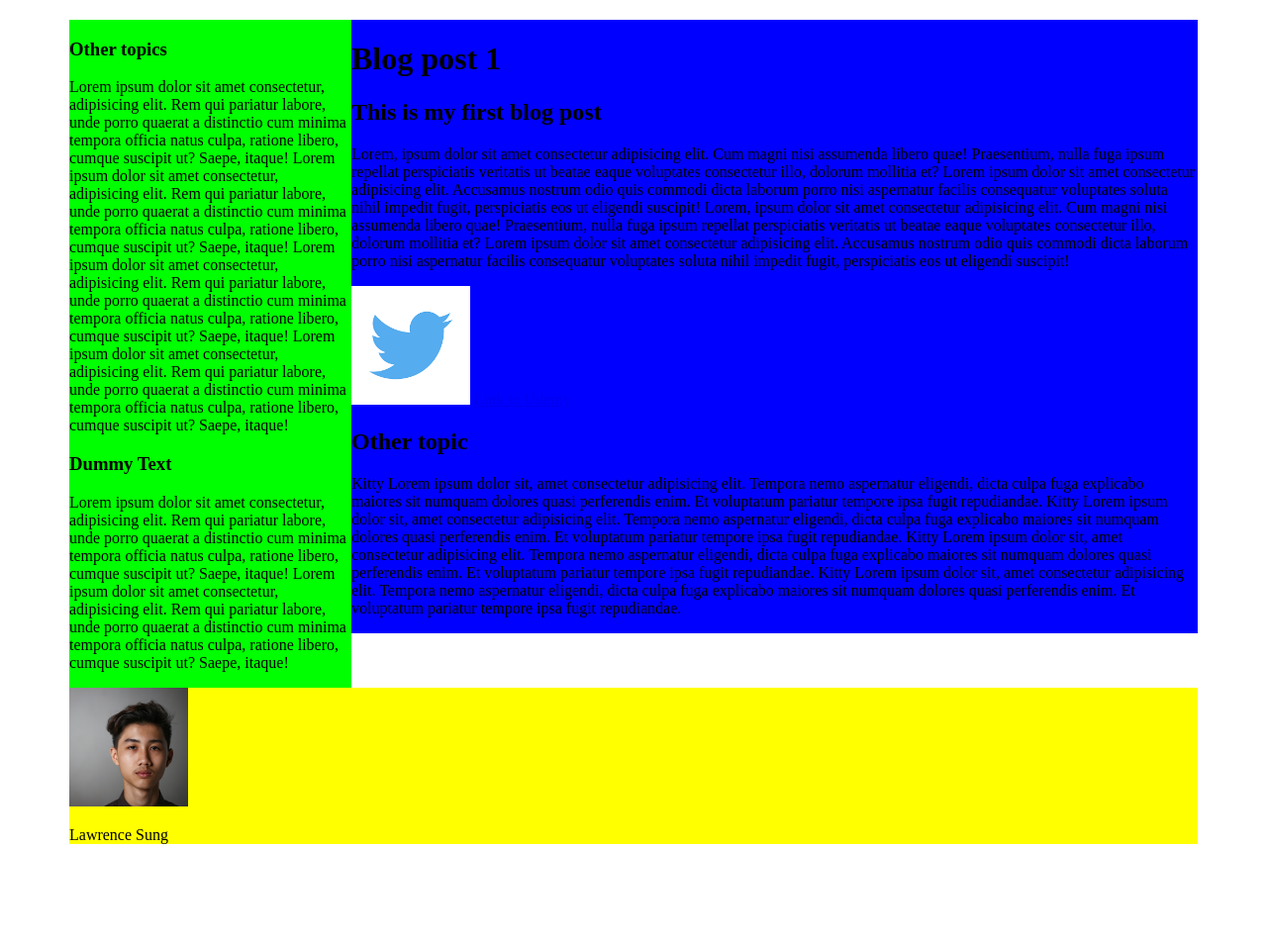
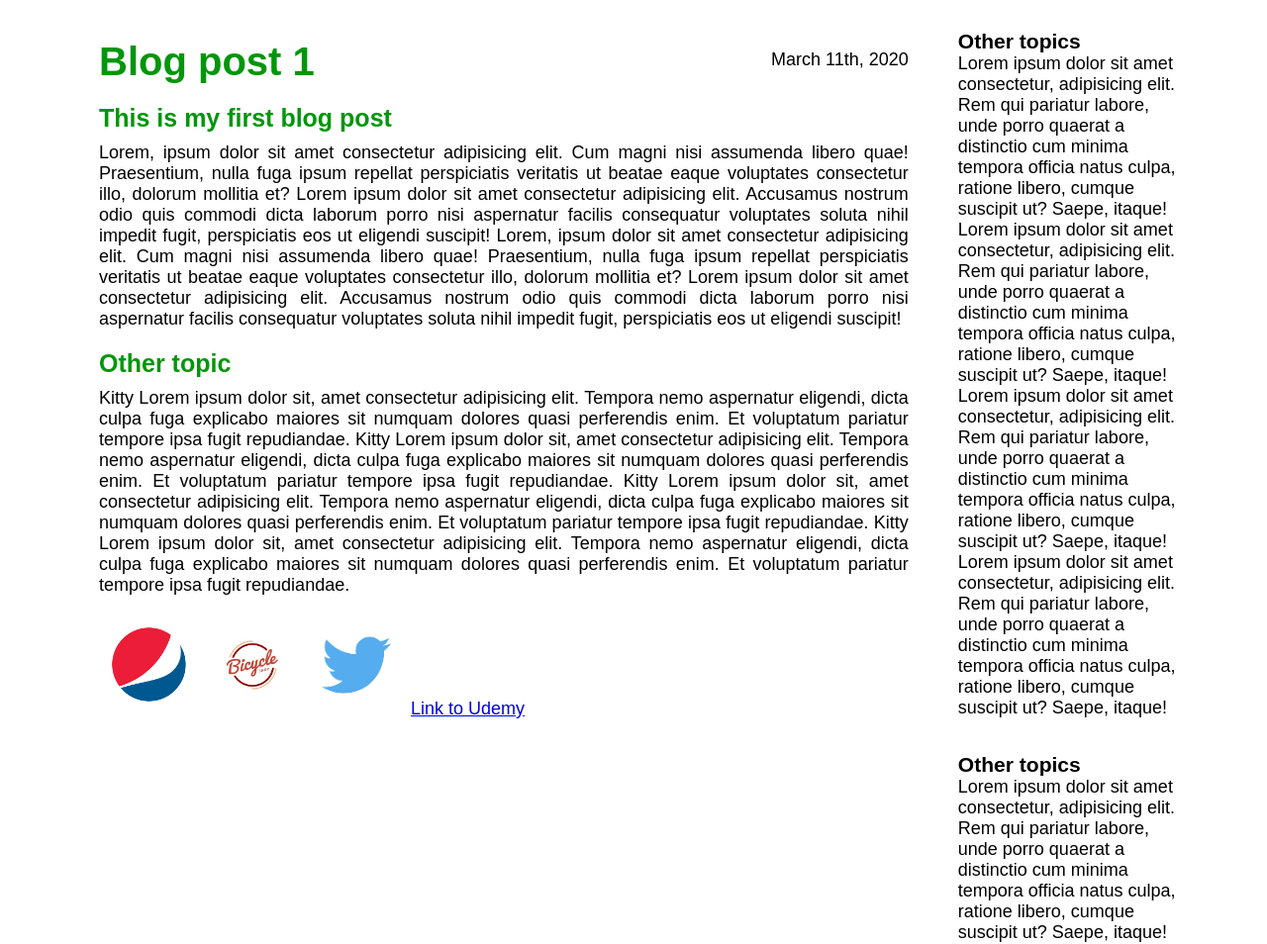
Before and after one commit to julesep3/MyProject, a plain HTML site: page index.html in a window 1280 px wide. Shown: the top 954 px of the page at 99% size. Before the commit the page ends 869 px from the top, so only its background shows below. Drawn offline with Linux system fonts and the light colour scheme.

Commit message:
css changes

```diff
--- a/index.html
+++ b/index.html
@@ -10,6 +10,7 @@
     <div class="container">
       <div class="blog-post">
         <h1>Blog post 1</h1>
+        <p class="date">March 11th, 2020</p>
         <h2>This is my first blog post</h2>
         <p class="main-text">
           Lorem, ipsum dolor sit amet consectetur adipisicing elit. Cum magni
@@ -28,9 +29,6 @@
           perspiciatis eos ut eligendi suscipit!
         </p>
 
-        <img src="twitter.png" alt="Twitter logo" />
-        <a href="http://www.udemy.com" target="_blank">Link to Udemy</a>
-
         <h2>Other topic</h2>
         <p class="main-text">
           Kitty Lorem ipsum dolor sit, amet consectetur adipisicing elit.
@@ -48,39 +46,75 @@
           explicabo maiores sit numquam dolores quasi perferendis enim. Et
           voluptatum pariatur tempore ipsa fugit repudiandae.
         </p>
+        <img src="pepsi.png" alt="Pepsi logo">
+        <img src="bike.jpg" alt="Bike shop logo">
+        <img src="twitter.png" alt="Twitter logo" />
+        <a href="http://www.udemy.com" target="_blank">Link to Udemy</a>
       </div>
 
       <div class="other-posts">
+        <div class="other">
           <h3>Other topics</h3>
           <p>
             Lorem ipsum dolor sit amet consectetur, adipisicing elit. Rem qui
             pariatur labore, unde porro quaerat a distinctio cum minima tempora
             officia natus culpa, ratione libero, cumque suscipit ut? Saepe,
-          itaque! Lorem ipsum dolor sit amet consectetur, adipisicing elit. Rem qui
+            itaque! Lorem ipsum dolor sit amet consectetur, adipisicing elit.
+            Rem qui pariatur labore, unde porro quaerat a distinctio cum minima
+            tempora officia natus culpa, ratione libero, cumque suscipit ut?
+            Saepe, itaque! Lorem ipsum dolor sit amet consectetur, adipisicing
+            elit. Rem qui pariatur labore, unde porro quaerat a distinctio cum
+            minima tempora officia natus culpa, ratione libero, cumque suscipit
+            ut? Saepe, itaque! Lorem ipsum dolor sit amet consectetur,
+            adipisicing elit. Rem qui pariatur labore, unde porro quaerat a
+            distinctio cum minima tempora officia natus culpa, ratione libero,
+            cumque suscipit ut? Saepe, itaque!
+          </p>
+        </div>
+
+        <div class="other">
+          <h3>Other topics</h3>
+          <p>
+            Lorem ipsum dolor sit amet consectetur, adipisicing elit. Rem qui
             pariatur labore, unde porro quaerat a distinctio cum minima tempora
             officia natus culpa, ratione libero, cumque suscipit ut? Saepe,
-          itaque! Lorem ipsum dolor sit amet consectetur, adipisicing elit. Rem qui
+            itaque! Lorem ipsum dolor sit amet consectetur, adipisicing elit.
+            Rem qui pariatur labore, unde porro quaerat a distinctio cum minima
+            tempora officia natus culpa, ratione libero, cumque suscipit ut?
+            Saepe, itaque! Lorem ipsum dolor sit amet consectetur, adipisicing
+            elit. Rem qui pariatur labore, unde porro quaerat a distinctio cum
+            minima tempora officia natus culpa, ratione libero, cumque suscipit
+            ut? Saepe, itaque! Lorem ipsum dolor sit amet consectetur,
+            adipisicing elit. Rem qui pariatur labore, unde porro quaerat a
+            distinctio cum minima tempora officia natus culpa, ratione libero,
+            cumque suscipit ut? Saepe, itaque!
+          </p>
+        </div>
+
+        <div class="other">
+          <h3>Other topics</h3>
+          <p>
+            Lorem ipsum dolor sit amet consectetur, adipisicing elit. Rem qui
             pariatur labore, unde porro quaerat a distinctio cum minima tempora
             officia natus culpa, ratione libero, cumque suscipit ut? Saepe,
-          itaque! Lorem ipsum dolor sit amet consectetur, adipisicing elit. Rem qui
-          pariatur labore, unde porro quaerat a distinctio cum minima tempora
-          officia natus culpa, ratione libero, cumque suscipit ut? Saepe,
-          itaque!
+            itaque! Lorem ipsum dolor sit amet consectetur, adipisicing elit.
+            Rem qui pariatur labore, unde porro quaerat a distinctio cum minima
+            tempora officia natus culpa, ratione libero, cumque suscipit ut?
+            Saepe, itaque! Lorem ipsum dolor sit amet consectetur, adipisicing
+            elit. Rem qui pariatur labore, unde porro quaerat a distinctio cum
+            minima tempora officia natus culpa, ratione libero, cumque suscipit
+            ut? Saepe, itaque! Lorem ipsum dolor sit amet consectetur,
+            adipisicing elit. Rem qui pariatur labore, unde porro quaerat a
+            distinctio cum minima tempora officia natus culpa, ratione libero,
+            cumque suscipit ut? Saepe, itaque!
           </p>
-        <h3>Dummy Text</h3>
-        <p>Lorem ipsum dolor sit amet consectetur, adipisicing elit. Rem qui
-          pariatur labore, unde porro quaerat a distinctio cum minima tempora
-          officia natus culpa, ratione libero, cumque suscipit ut? Saepe,
-          itaque! Lorem ipsum dolor sit amet consectetur, adipisicing elit. Rem qui
-          pariatur labore, unde porro quaerat a distinctio cum minima tempora
-          officia natus culpa, ratione libero, cumque suscipit ut? Saepe,
-          itaque!</p>
+        </div>
       </div>
 
       <div class="clearfix"></div>
 
       <div class="author">
-        <img src="portrait.jpg" class="center" />
+        <img src="portrait.jpg" alt="Author photo" />
         <p class="author-text">Lawrence Sung</p>
       </div>
     </div>
--- a/styles.css
+++ b/styles.css
@@ -1,5 +1,44 @@
-img {
+* {
+	margin: 0;
+	padding: 0;
+	box-sizing: border-box;
+}
+
+body {
+	font-family: Arial, Helvetica, sans-serif;
+	font-size: 18px;
+}
+
+h1, h2 {
+	color: #00960b;
+}
+
+h1 {
+	font-size: 40px;
+	margin-bottom: 20px;
+}
+
+h2 {
+	font-size: 25px;
+	margin-bottom: 10px;
+}
+
+.author img {
 	width: 120px;
+	border-radius: 30%;
+	float: left;
+	margin-bottom: 20px;
+}
+
+.main-text {
+	text-align: justify;
+	margin-bottom: 20px;
+}
+
+.author-text {
+	font-size: 22px;
+	float: left;
+	margin: 45px auto 10px 20px;
 }
 
 .clearfix:after {
@@ -8,23 +47,39 @@ img {
 	clear: both;
 }
 
+.other {
+	margin-bottom: 35px;
+}
+
 .container {
 	width: 1140px;
-	margin: 20px auto 0 auto;
+	margin: 20px auto 10px auto;
 }
 
 .blog-post {
-	background-color: #0000ff;
-	width: 75%;
-	float: right;
+	width: 77%;
+	float: left;
+	padding: 20px 30px 20px 30px;
+	position: relative;
+}
+.blog-post img {
+	width: 100px;
 }
 
 .other-posts {
-	background-color: #00ff00;
-	width: 25%;
-	float: right;
+	width: 23%;
+	float: left;
+	padding: 10px 20px 10px 20px;
 }
 
 .author {
-	background-color: #ffff00;
+	padding: 20px 20px 20px 20px;
+	border-top: 3px solid rgb(91, 91, 91)
 }
+
+.date {
+	position: absolute;
+	top: 10px;
+	right: 0;
+	padding: 20px 30px 20px 30px;
+}
```
Also changed, not shown: bike.jpg (added), pepsi.png (added), 2 other files. Lines whose indentation alone changed are shown as unchanged.
